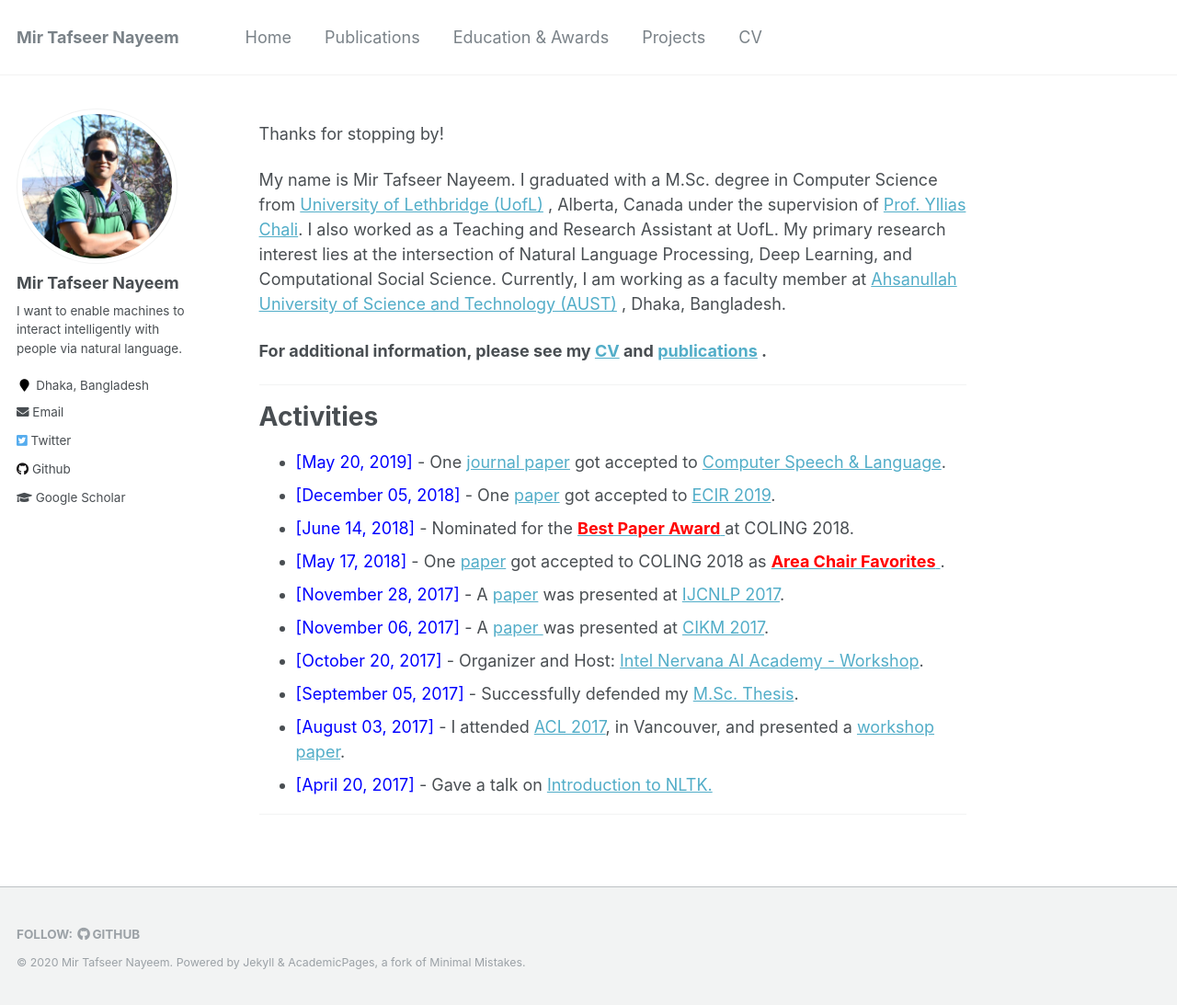
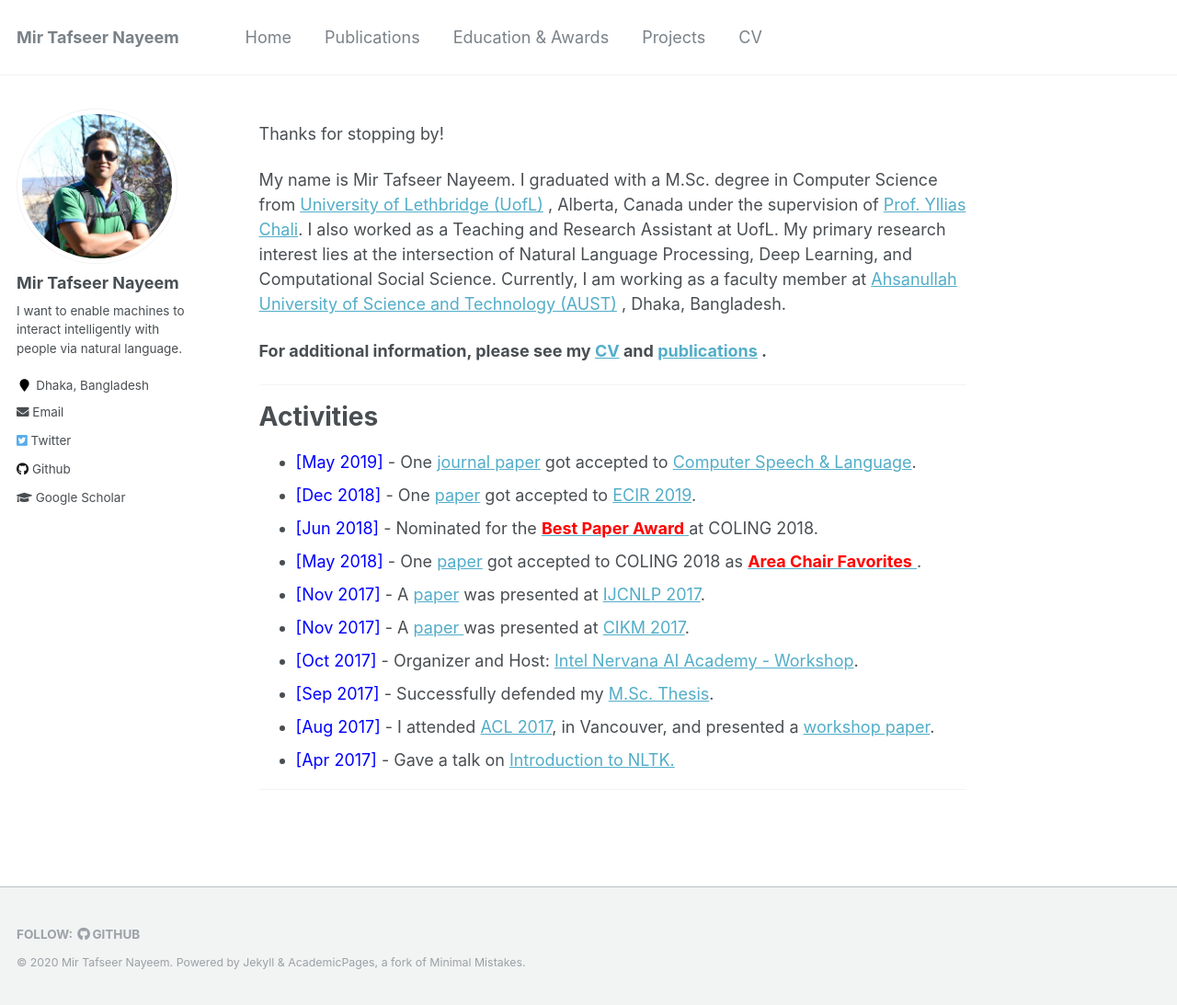
Before and after one commit to sujan-sarker/sujan-sarker.github.io, a Jekyll site: the page built from _pages/about.md, in a window 1280 px wide and 1093 px high. Shown: the whole window at 92% size. Built offline with Jekyll 4.4.1, drawn with Linux system fonts in a browser that asks for light colours.

Commit message:
Update about.md

```diff
--- a/_pages/about.md
+++ b/_pages/about.md
@@ -19,15 +19,15 @@ My name is Mir Tafseer Nayeem. I graduated with a M.Sc. degree in Computer Scien
 
 # Activities
 
-* <span style="color:Blue"> [May 20, 2019] </span> - One [journal paper](https://www.sciencedirect.com/science/article/pii/S0885230818303449) got accepted to  [Computer Speech & Language](https://www.journals.elsevier.com/computer-speech-and-language).
-* <span style="color:Blue"> [December 05, 2018] </span> - One [paper](https://link.springer.com/chapter/10.1007/978-3-030-15719-7_14) got accepted to [ECIR 2019](http://ecir2019.org/).
-* <span style="color:Blue"> [June 14, 2018] </span> - Nominated for the [<span style="color:Red"> **Best Paper Award** </span>](http://coling2018.org/coling-2018-best-papers/) at COLING 2018.
-* <span style="color:Blue"> [May 17, 2018] </span> - One [paper](http://aclweb.org/anthology/C18-1102) got accepted to COLING 2018 as [<span style="color:Red"> **Area Chair Favorites** </span>](http://coling2018.org/coling-2018-best-papers/).
-* <span style="color:Blue"> [November 28, 2017] </span> - A [paper](http://www.aclweb.org/anthology/I17-2071) was presented at [IJCNLP 2017](http://ijcnlp2017.org/site/page.aspx?pid=901&sid=1133&lang=en).
-* <span style="color:Blue"> [November 06, 2017] </span> - A [paper ](https://dl.acm.org/citation.cfm?id=3133106) was presented at [CIKM 2017](http://www.cikmconference.org/CIKM2017/index.html).
-* <span style="color:Blue"> [October 20, 2017] </span> - Organizer and Host: [Intel Nervana AI Academy - Workshop](https://www.intel.ai/).
-* <span style="color:Blue"> [September 05, 2017]  </span> - Successfully defended my [M.Sc. Thesis](https://opus.uleth.ca/bitstream/handle/10133/4993/NAYEEM_MIR_TAFSEER_MSC_2017.pdf).
-* <span style="color:Blue"> [August 03, 2017] </span> - I attended [ACL 2017](http://acl2017.org/), in Vancouver, and presented a [workshop paper](http://www.aclweb.org/anthology/W17-2407).
-* <span style="color:Blue"> [April 20, 2017] </span> - Gave a talk on [Introduction to NLTK.](https://tafseer-nayeem.github.io/files/Introduction_to_NLTK.pdf)
+* <span style="color:Blue"> [May 2019] </span> - One [journal paper](https://www.sciencedirect.com/science/article/pii/S0885230818303449) got accepted to  [Computer Speech & Language](https://www.journals.elsevier.com/computer-speech-and-language).
+* <span style="color:Blue"> [Dec 2018] </span> - One [paper](https://link.springer.com/chapter/10.1007/978-3-030-15719-7_14) got accepted to [ECIR 2019](http://ecir2019.org/).
+* <span style="color:Blue"> [Jun 2018] </span> - Nominated for the [<span style="color:Red"> **Best Paper Award** </span>](http://coling2018.org/coling-2018-best-papers/) at COLING 2018.
+* <span style="color:Blue"> [May 2018] </span> - One [paper](http://aclweb.org/anthology/C18-1102) got accepted to COLING 2018 as [<span style="color:Red"> **Area Chair Favorites** </span>](http://coling2018.org/coling-2018-best-papers/).
+* <span style="color:Blue"> [Nov 2017] </span> - A [paper](http://www.aclweb.org/anthology/I17-2071) was presented at [IJCNLP 2017](http://ijcnlp2017.org/site/page.aspx?pid=901&sid=1133&lang=en).
+* <span style="color:Blue"> [Nov 2017] </span> - A [paper ](https://dl.acm.org/citation.cfm?id=3133106) was presented at [CIKM 2017](http://www.cikmconference.org/CIKM2017/index.html).
+* <span style="color:Blue"> [Oct 2017] </span> - Organizer and Host: [Intel Nervana AI Academy - Workshop](https://www.intel.ai/).
+* <span style="color:Blue"> [Sep 2017]  </span> - Successfully defended my [M.Sc. Thesis](https://opus.uleth.ca/bitstream/handle/10133/4993/NAYEEM_MIR_TAFSEER_MSC_2017.pdf).
+* <span style="color:Blue"> [Aug 2017] </span> - I attended [ACL 2017](http://acl2017.org/), in Vancouver, and presented a [workshop paper](http://www.aclweb.org/anthology/W17-2407).
+* <span style="color:Blue"> [Apr 2017] </span> - Gave a talk on [Introduction to NLTK.](https://tafseer-nayeem.github.io/files/Introduction_to_NLTK.pdf)
 
 -----------
```
